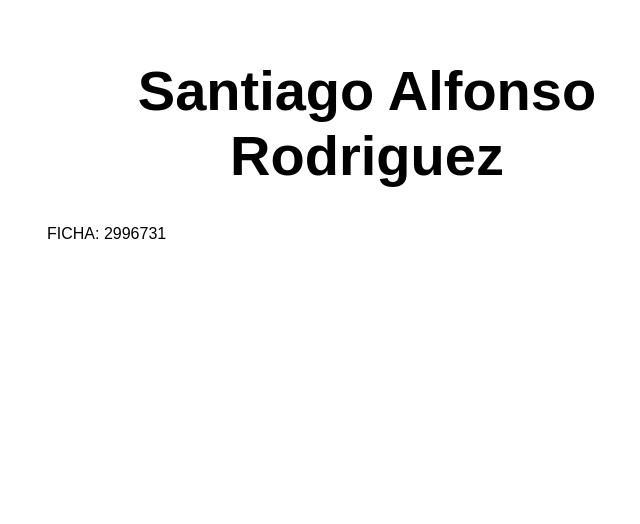
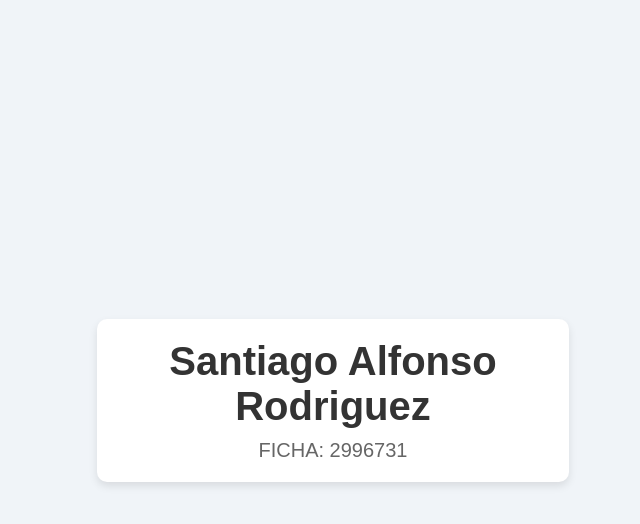
Before and after one commit to Santycs/despliegue, a website: page src/index.html in a window 1280 px wide. Shown: the whole page, without its empty margins (273-913 px from the left). Drawn offline with Linux system fonts and the light colour scheme.

Commit message:
animacion

```diff
--- a/src/index.html
+++ b/src/index.html
@@ -10,8 +10,10 @@
 
 <body>
   <main>
-    <h1>Santiago Alfonso Rodriguez</h1>
-    <head> FICHA: 2996731 </head>
+    <div class="container">
+      <h1 class="fade-in">Santiago Alfonso Rodriguez</h1>
+      <p class="fade-in">FICHA: 2996731</p>
+    </div>
   </main>
 </body>
 
--- a/src/styles.css
+++ b/src/styles.css
@@ -1,21 +1,48 @@
-* {
-  font-family: Arial, Helvetica, sans-serif;
-}
-
-html, body {
+/* Estilos generales */
+body {
   margin: 0;
-  border: 0;
   padding: 0;
-  background-color: #fff;
+  font-family: 'Arial', sans-serif;
+  background: #f0f4f8;
+  display: flex;
+  justify-content: center;
+  align-items: center;
+  height: 100vh;
 }
 
 main {
-  margin: auto;
-  width: 50%;
-  padding: 20px;
+  text-align: center;
 }
 
-main > h1 {
-  text-align: center;
-  font-size: 3.5em;
+.container {
+  background: #ffffff;
+  border-radius: 10px;
+  box-shadow: 0 4px 8px rgba(0, 0, 0, 0.1);
+  padding: 20px;
+  width: 80%;
+  max-width: 500px;
 }
+
+h1 {
+  font-size: 2.5rem;
+  color: #333;
+  margin: 0;
+}
+
+p {
+  font-size: 1.25rem;
+  color: #666;
+  margin: 10px 0 0;
+}
+
+/* Animaciones */
+.fade-in {
+  opacity: 0;
+  animation: fadeIn 2s forwards;
+}
+
+@keyframes fadeIn {
+  to {
+    opacity: 1;
+  }
+}
```
